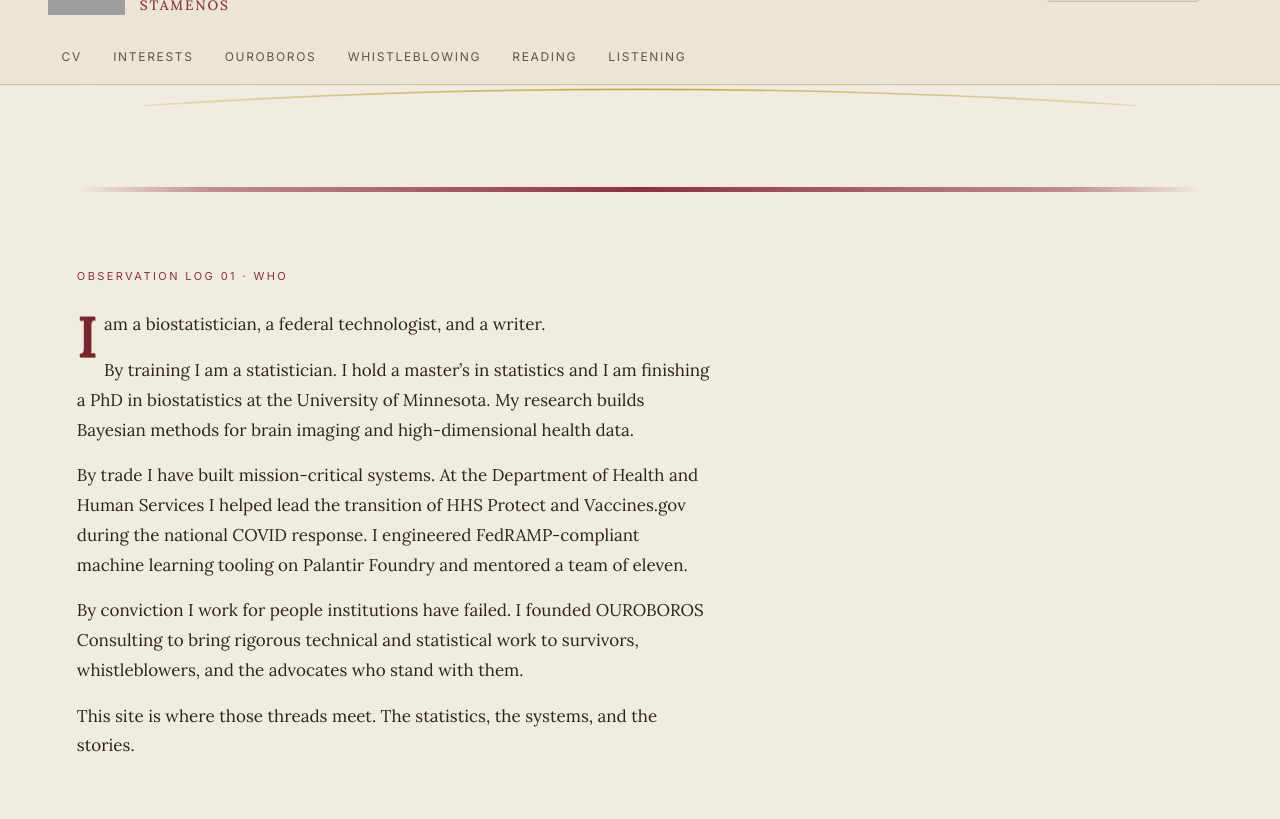
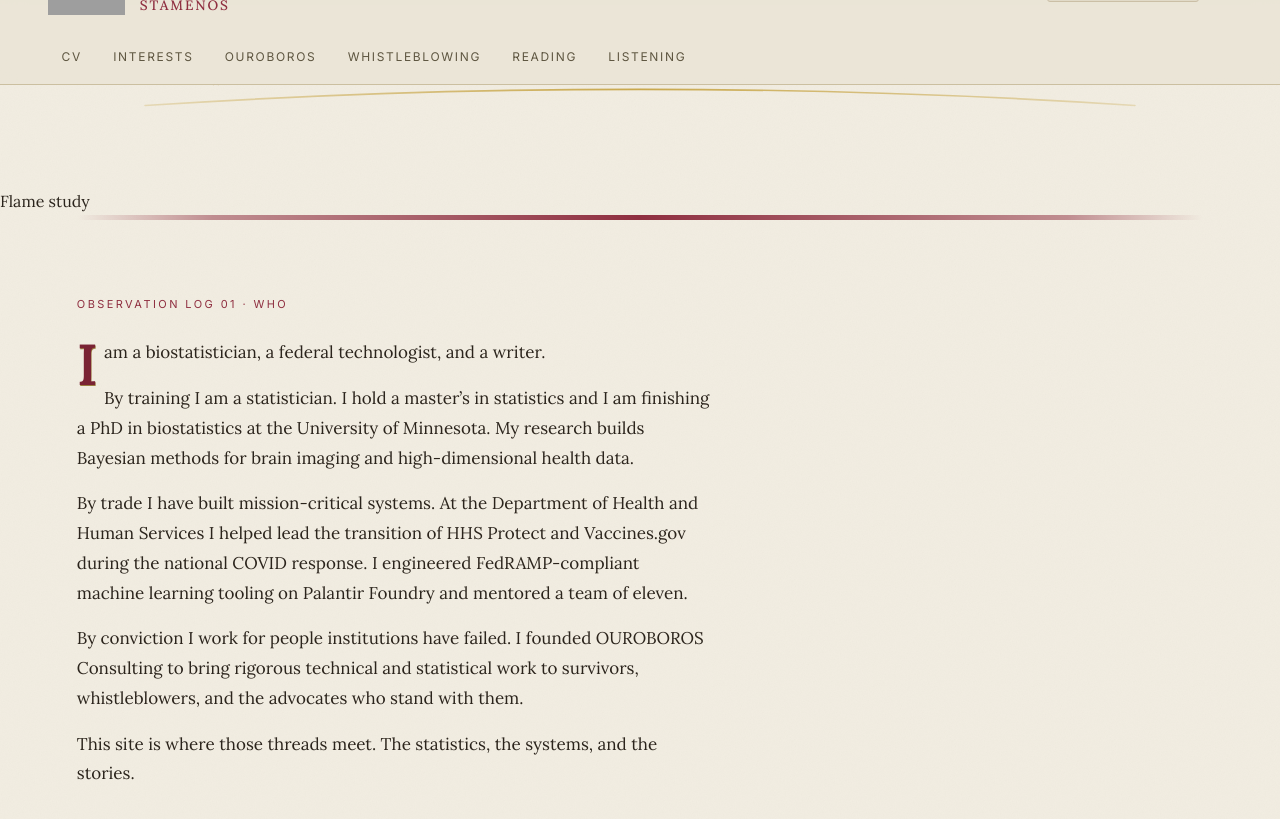
Before and after one commit to astamenos/astamenos.github.io, a Jekyll site: the page built from index.html, in a window 1280 px wide and 900 px high, scrolled down 908 px, cut to the strip 69-888 px from the top of the window. Built offline with Jekyll 4.4.1, drawn with Linux system fonts in a browser that asks for light colours; grey boxes are pictures that could not be loaded.

Commit message:
Metalhead prototype

```diff
--- a/_layouts/home.html
+++ b/_layouts/home.html
@@ -5,6 +5,10 @@ layout: default
 {% include hero.html %}
 
 {% include arch-divider.html %}
+
+<div class="flame-demo" aria-label="Flame style test panel">
+  <span class="flame-demo__label">Flame study</span>
+</div>
 
 <!-- ── Bio ────────────────────────────────────────────────────────────────── -->
 <section id="bio" class="fade-in">
```
